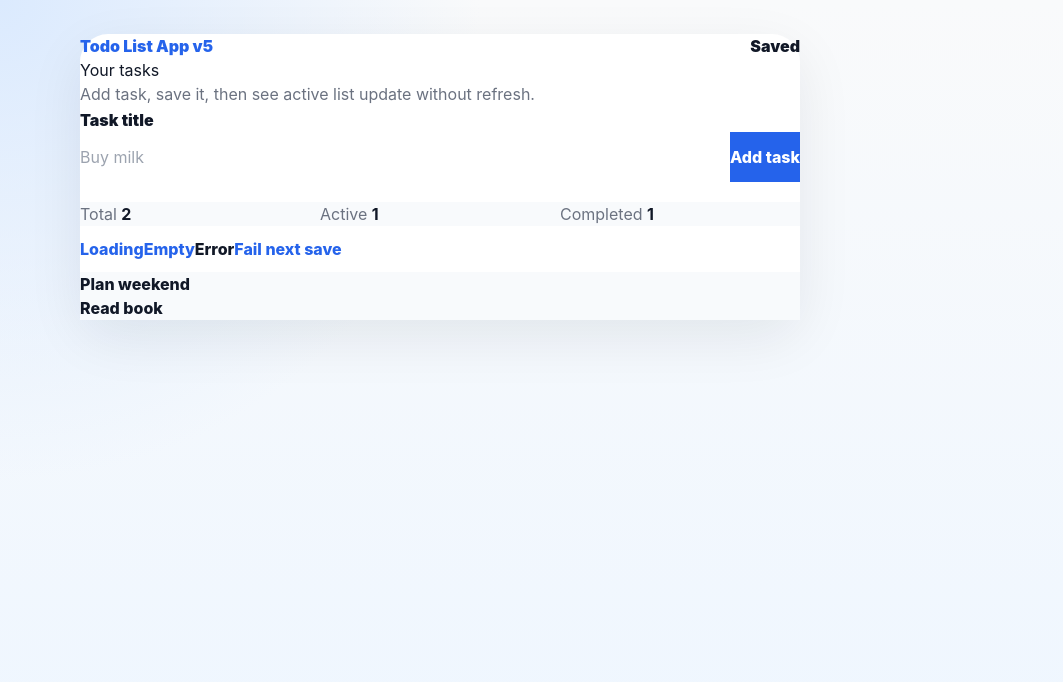
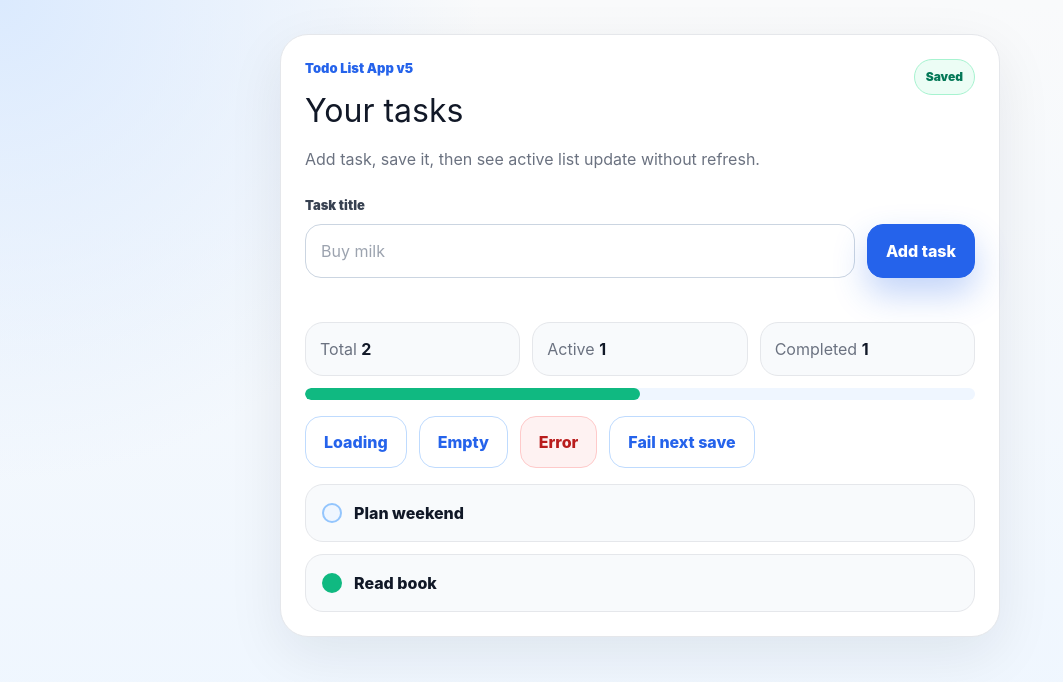
Before and after one commit to ThanhNV121097/project-dd7f43ea, a Next.js app in the folder code/frontend/: page / in a window 1280 px wide. Shown: the top 682 px of the page, without its empty margins (0-1063 px from the left). Built offline with nearby package versions, Linux system fonts and the light colour scheme.

Commit message:
Scope missing design tokens to add tasks component

```diff
--- a/code/frontend/components/AddPersistentTasks.module.css
+++ b/code/frontend/components/AddPersistentTasks.module.css
@@ -1,4 +1,50 @@
 .panel {
+  --color-surface-muted: #F3F4F6;
+  --color-text-soft: #4B5563;
+  --color-label: #374151;
+  --color-primary-hover: #1D4ED8;
+  --color-primary-soft-2: #EFF6FF;
+  --color-primary-border: #BFDBFE;
+  --color-primary-check-border: #93C5FD;
+  --color-success-text: #047857;
+  --color-success-bg: #ECFDF5;
+  --color-success-border: #A7F3D0;
+  --color-danger-text: #B91C1C;
+  --color-danger-strong: #991B1B;
+  --color-danger-bg: #FEF2F2;
+  --color-danger-hover-bg: #FEE2E2;
+  --color-danger-border: #FECACA;
+  --color-error-focus: rgba(239, 68, 68, .12);
+  --space-0: 0;
+  --space-1: 2px;
+  --space-4: 8px;
+  --space-7: 11px;
+  --space-8: 12px;
+  --space-9: 13px;
+  --space-10: 14px;
+  --space-11: 15px;
+  --space-12: 16px;
+  --space-13: 18px;
+  --space-14: 20px;
+  --space-16: 24px;
+  --space-22: 54px;
+  --text-xs: 12px;
+  --text-sm: 13px;
+  --text-3xl: 32px;
+  --radius-xs: 10px;
+  --radius-lg: 16px;
+  --radius-xl: 18px;
+  --radius-2xl: 22px;
+  --radius-full: 999px;
+  --border-width: 1px;
+  --border-width-strong: 2px;
+  --focus-ring-width: 4px;
+  --shadow-primary: 0 16px 34px rgba(37, 99, 235, .28);
+  --duration-fast: .18s;
+  --duration-progress: .25s;
+  --duration-loading: 1.2s;
+  --easing: ease;
+  --easing-loading: linear;
   width: min(100%, 720px);
   margin: var(--space-0) auto;
   padding: var(--space-16);
```
